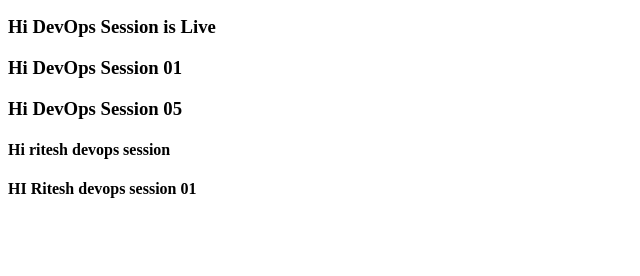
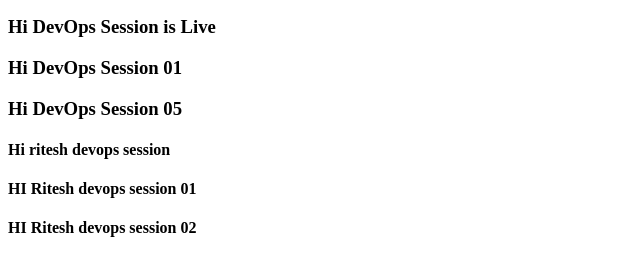
Before and after one commit to RiteshDevOpsTrainer/nov2019, a plain HTML site: page WebContent/index.html in a window 1280 px wide. Shown: the part 132-408 px from the top of the page, without its empty margins (0-640 px from the left). Drawn offline with Linux system fonts and the light colour scheme.

Commit message:
uat sample 03

```diff
--- a/WebContent/index.html
+++ b/WebContent/index.html
@@ -11,5 +11,6 @@ Password:<input type="password" name="userPass"/><br/>
 
   <h4> Hi ritesh devops session</h4>
   <h4> HI Ritesh devops session 01</h4>
+  <h4> HI Ritesh devops session 02</h4>
 
 </form>
```
